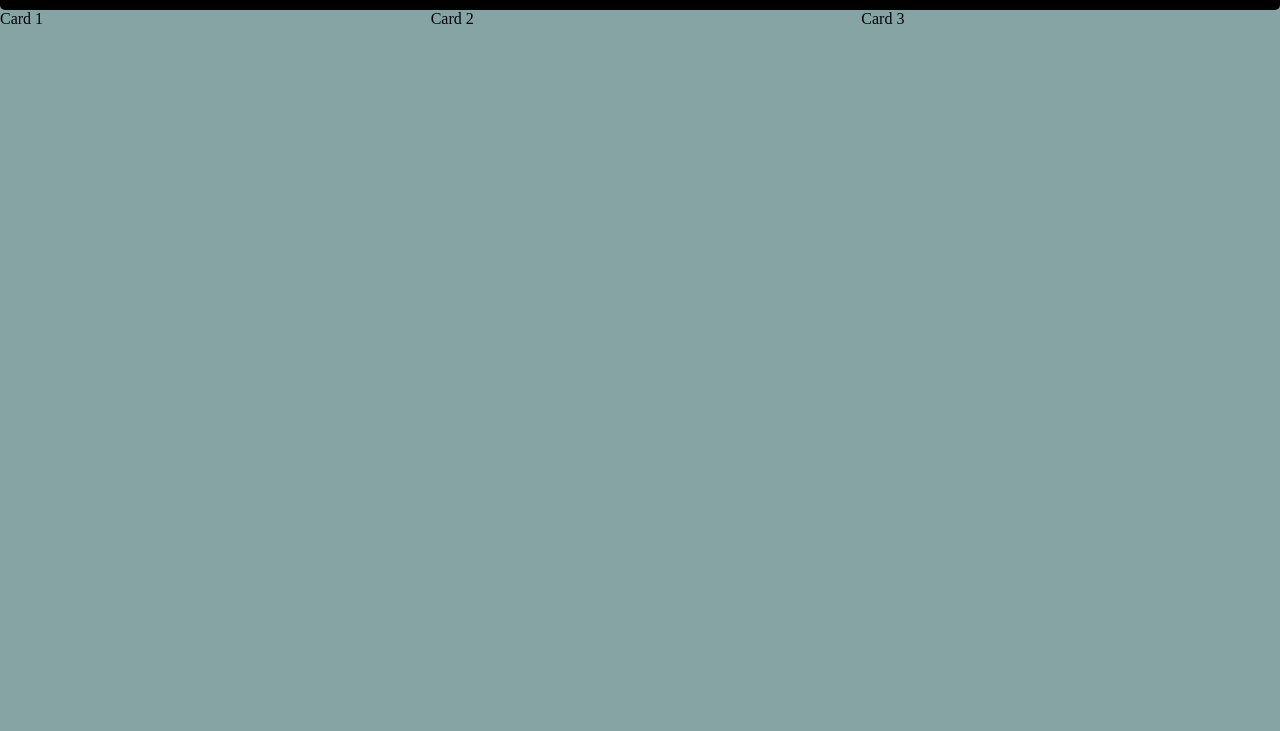
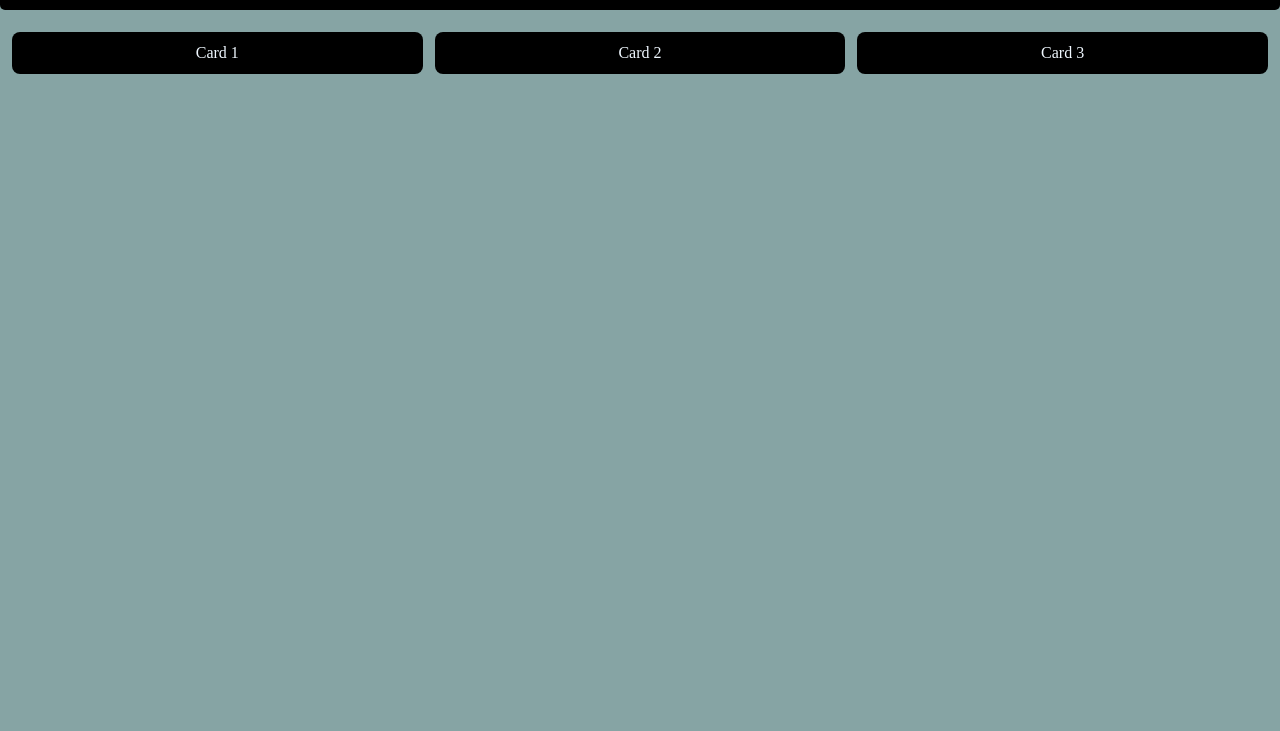
Before and after one commit to gAbriel375444/Aura, a plain HTML site: page códigos/index.html in a window 1280 px wide. Shown: the part 69-800 px from the top of the page. Drawn offline with Linux system fonts and the light colour scheme.

Commit message:
chamando os cars

```diff
--- a/códigos/stlye.css
+++ b/códigos/stlye.css
@@ -50,6 +50,20 @@ body{
 
     /* espaçamento */
     gap: var(--espacamento);
+
+    padding: var(--espacamento);
+}
+
+.card{
+
+     /* centraliza o texto */
+     text-align: center;
+     background-color: var(--cor-secundaria);
+     color: var(--cor-terciaria);
+     border-radius: 8px;
+     padding: var(--espacamento);
+     margin-top: 10px;
+
 }
 
 
```
